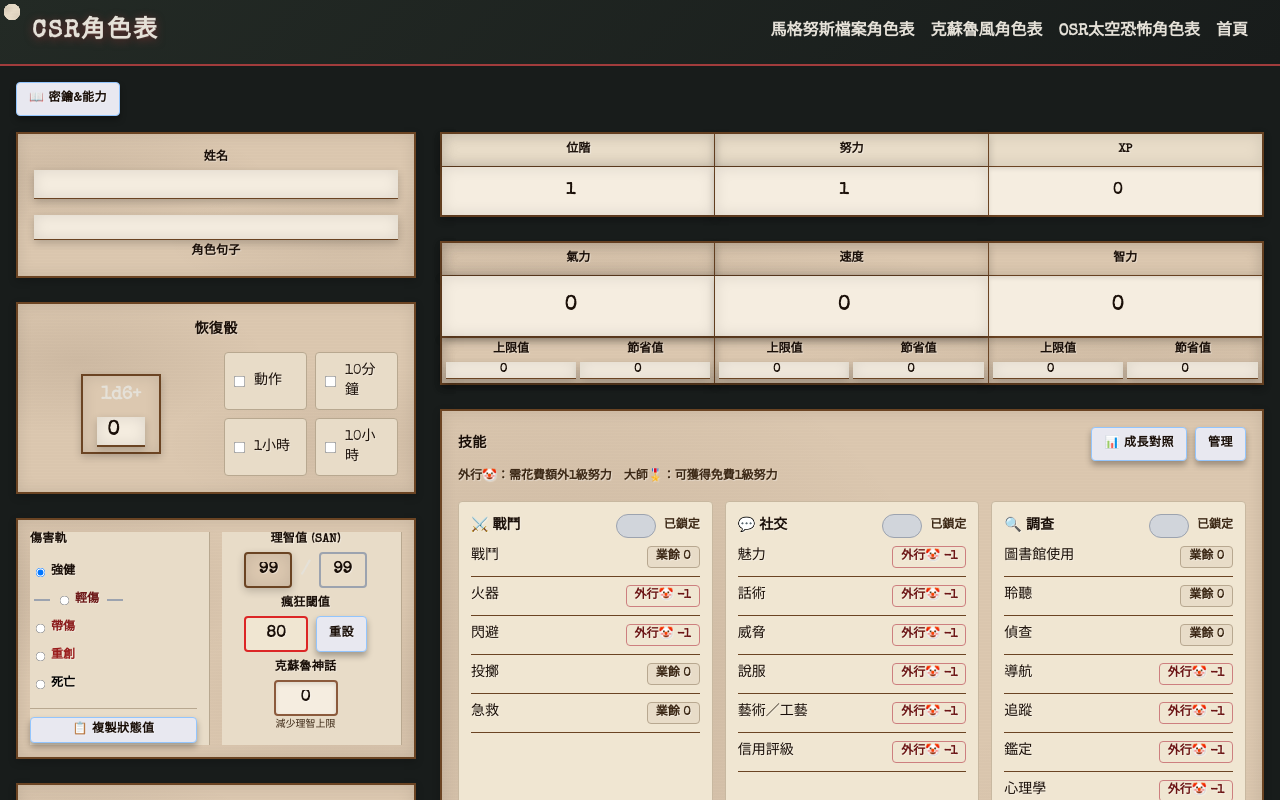
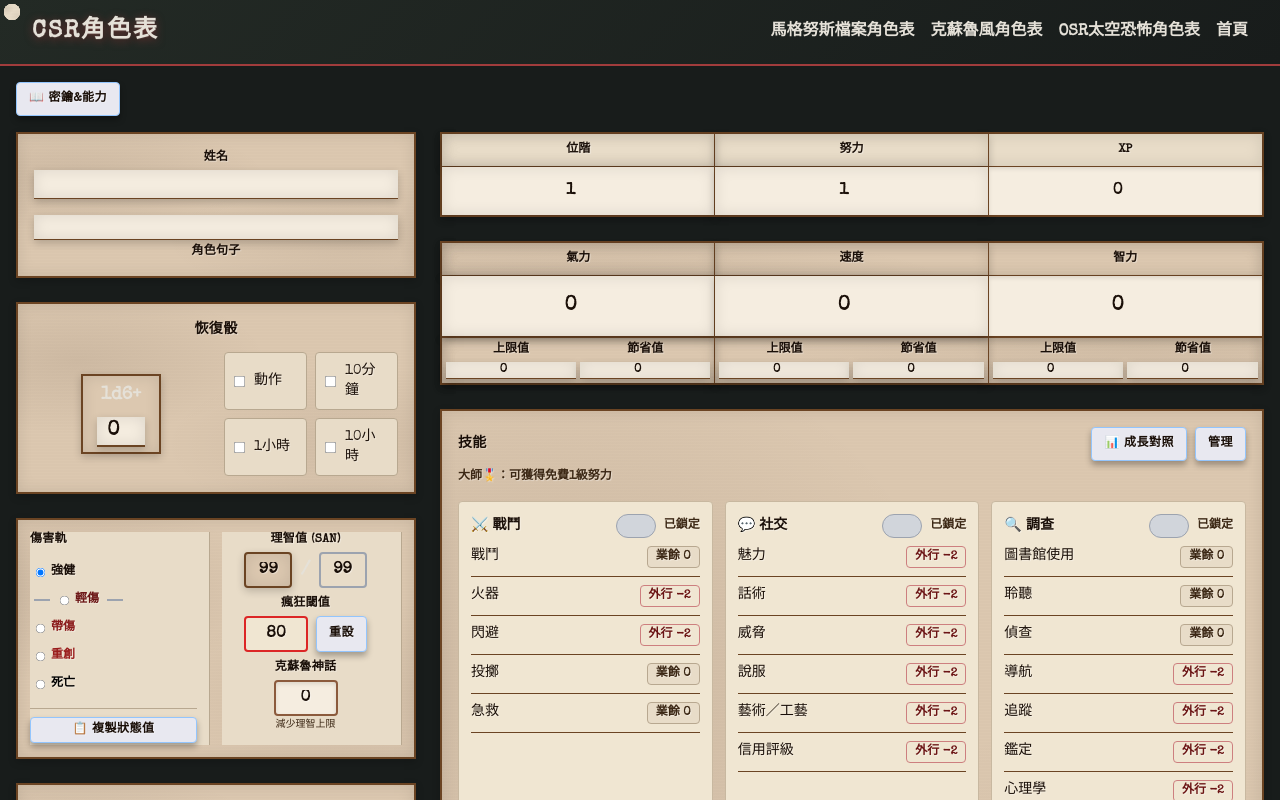
Before and after one commit to SassTTRPGtools/magnus-csr, a Nuxt app: page /coc-character in a window 1280 px wide. Shown: the top 800 px of the page. Built offline with nearby package versions, Linux system fonts and the light colour scheme.

Commit message:
更新外行設計

```diff
--- a/app/pages/coc-character.vue
+++ b/app/pages/coc-character.vue
@@ -343,7 +343,6 @@
                     </div>
                   </div>
                   <div class="text-xs text-gray-600 font-typewriter mb-4">
-                    <span class="mr-3">外行🤡：需花費額外1級努力</span>
                     <span>大師🎖️：可獲得免費1級努力</span>
                   </div>
                   <div class="grid grid-cols-1 lg:grid-cols-3 gap-3">
@@ -793,7 +792,7 @@ const updateMaxSanity = () => {
 
 
 const skillLevelOptions = [
-  { value: 'outsider', label: '外行🤡', mod: '-1' },
+  { value: 'outsider', label: '外行', mod: '-2' },
   { value: 'novice', label: '新手', mod: '-1' },
   { value: 'amateur', label: '業餘', mod: '0' },
   { value: 'pro', label: '職業', mod: '+1' },
```
